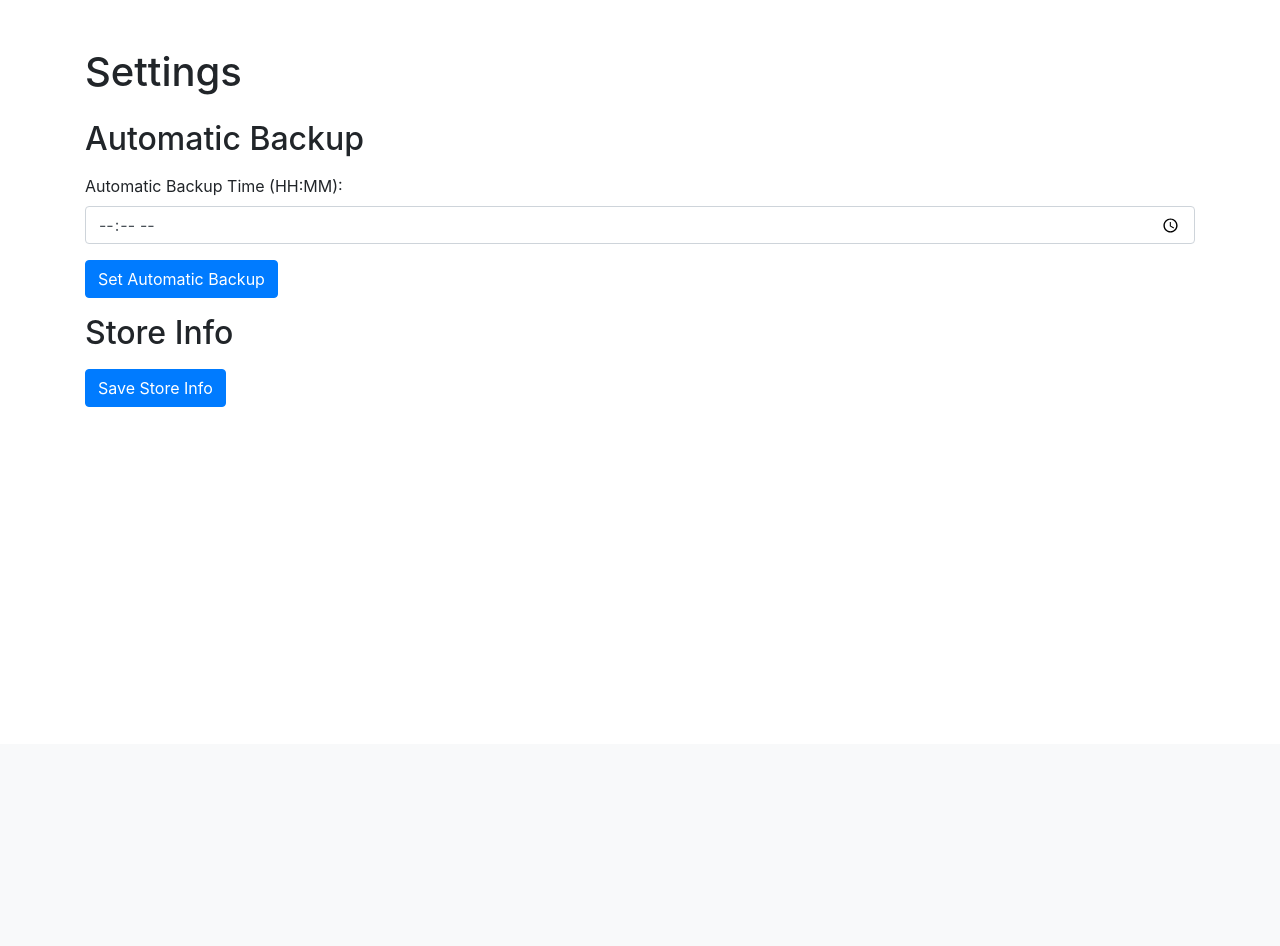
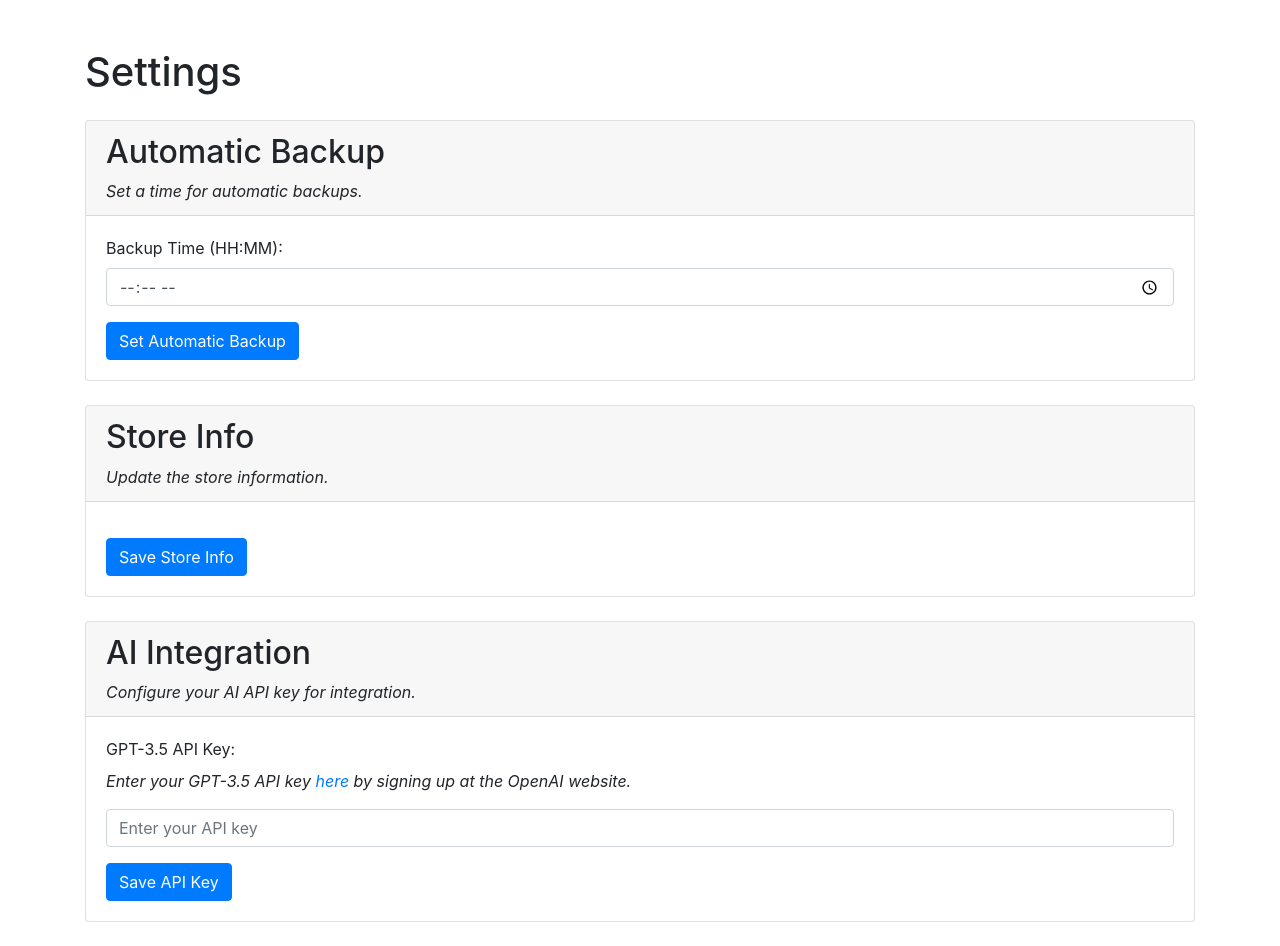
Before and after one commit to ajithrn/product-sticker-app, a Python web app: template app/templates/settings.html in a window 1280 px wide. Shown: the part 56-1002 px from the top of the page. Before the commit the page ends 463 px from the top, so only its background shows below. Run offline with Jinja, Linux system fonts and the light colour scheme; the template is opened without the code that fills it, so the values that code supplies are empty; some libraries are stand-ins or nearby versions.

Commit message:
Refactor settings page and API key management
    - Moved settings-related routes to settings.py for improved organization.
    - Added functionality to enter GPT-3.5 API key on the settings page.
    - Ensured store info fields in the settings page are optional, allowing for saving of partial information.
    - Improved user experience with appropriate flash messages for user actions.
    - Removed inline CSS from base.html and added styles to styles.css for better maintainability.

```diff
--- a/app/main/__init__.py
+++ b/app/main/__init__.py
@@ -2,4 +2,4 @@
 
 main = Blueprint('main', __name__)
 
-from . import routes, categories, products, print_jobs, users, analytics, print_routes, backups
+from . import routes, categories, products, print_jobs, users, analytics, print_routes, backups, settings
--- a/app/main/products.py
+++ b/app/main/products.py
@@ -18,7 +18,7 @@
     The batch number now includes the hour.
     """
     initials = ''.join([word[0] for word in product_name.split()]).upper()
-    date_str = datetime.now().strftime('%d%m%y%H')
+    date_str = datetime.now().strftime('%d%m%H%M')
     return f'B{initials}{date_str}'
 
 @main.route('/products', methods=['GET'])
--- a/app/models.py
+++ b/app/models.py
@@ -60,3 +60,8 @@
     content_font_size = db.Column(db.Float, nullable=False, default=6.0)
     bg_image = db.Column(db.String(255))
     use_bg_image = db.Column(db.Boolean, default=False)
+
+class Setting(db.Model):
+    id = db.Column(db.Integer, primary_key=True)
+    auto_backup_time = db.Column(db.String(5), nullable=True)
+    gpt_api_key_hash = db.Column(db.String(255), nullable=True)
--- a/app/static/css/styles.css
+++ b/app/static/css/styles.css
@@ -9,3 +9,15 @@
 .list-group-item {
   cursor: pointer;
 }
+
+.dropdown:hover .dropdown-menu {
+  display: block;
+}
+
+.dropdown-menu > li:hover {
+  background-color: #f1f1f1;
+}
+
+.navbar-nav .dropdown-menu {
+  position: absolute;
+}
--- a/app/templates/base.html
+++ b/app/templates/base.html
@@ -7,17 +7,6 @@
     <link rel="stylesheet" href="https://stackpath.bootstrapcdn.com/bootstrap/4.3.1/css/bootstrap.min.css">
     <link rel="stylesheet" href="{{ url_for('static', filename='css/styles.css') }}">
     <link rel="icon" href="{{ url_for('static', filename='images/favicon.ico') }}" type="image/x-icon">
-    <style>
-        .dropdown:hover .dropdown-menu {
-            display: block;
-        }
-        .dropdown-menu > li:hover {
-            background-color: #f1f1f1;
-        }
-        .navbar-nav .dropdown-menu {
-            position: absolute;
-        }
-    </style>
 </head>
 <body>
   <nav class="navbar navbar-expand-lg navbar-light bg-light">
--- a/app/templates/settings.html
+++ b/app/templates/settings.html
@@ -2,18 +2,29 @@
 {% block content %}
 <h1 class="mb-4">Settings</h1>
 
-<h2 class="mb-3">Automatic Backup</h2>
+<div class="card mb-4">
+    <div class="card-header">
+        <h2 class="mb-0">Automatic Backup</h2>
+        <p class="mt-2 mb-0 font-italic">Set a time for automatic backups.</p>
+    </div>
+    <div class="card-body">
         <form method="POST" action="{{ url_for('main.settings') }}">
             {{ store_info_form.csrf_token }}
             <div class="form-group">
-        <label for="time">Automatic Backup Time (HH:MM):</label>
+                <label for="time">Backup Time (HH:MM):</label>
                 <input type="time" id="time" name="time" class="form-control" value="{{ auto_backup_time if auto_backup_time else '' }}" required>
             </div>
-    <button type="submit" name="set_backup_time" class="btn btn-primary mb-3">Set Automatic Backup</button>
+            <button type="submit" name="set_backup_time" class="btn btn-primary">Set Automatic Backup</button>
         </form>
+    </div>
+</div>
 
-<h2 class="mb-3">Store Info</h2>
-
+<div class="card mb-4">
+    <div class="card-header">
+        <h2 class="mb-0">Store Info</h2>
+        <p class="mt-2 mb-0 font-italic">Update the store information.</p>
+    </div>
+    <div class="card-body">
         <form method="POST" action="{{ url_for('main.settings') }}">
             {{ store_info_form.csrf_token }}
             <div class="form-group">
@@ -36,6 +47,29 @@
                 {{ store_info_form.fssai_number.label }}
                 {{ store_info_form.fssai_number(class="form-control") }}
             </div>
-    <button type="submit" name="store_info_submit" class="btn btn-primary mb-3">Save Store Info</button>
+            <button type="submit" name="store_info_submit" class="btn btn-primary">Save Store Info</button>
         </form>
+    </div>
+</div>
+
+<div class="card mb-4">
+    <div class="card-header">
+        <h2 class="mb-0">AI Integration</h2>
+        <p class="mt-2 mb-0 font-italic">Configure your AI API key for integration.</p>
+    </div>
+    <div class="card-body">
+        <form method="POST" action="{{ url_for('main.settings') }}">
+            {{ store_info_form.csrf_token }}
+            <div class="form-group">
+                <label for="gpt_api_key">GPT-3.5 API Key:</label>
+                <p class="font-italic">
+                    Enter your GPT-3.5 API key
+                    <a href="https://platform.openai.com/api-keys" target="_blank">here</a> by signing up at the OpenAI website.
+                </p>
+                <input type="text" id="gpt_api_key" name="gpt_api_key" class="form-control" placeholder="Enter your API key" value="{{ partial_api_key if partial_api_key else '' }}" required>
+            </div>
+            <button type="submit" name="set_gpt_key" class="btn btn-primary">Save API Key</button>
+        </form>
+    </div>
+</div>
 {% endblock %}
```
Also changed, not shown: app/forms.py (+4 -4 lines), app/main/routes.py (+0 -38 lines), app/main/settings.py (added, +79 -0 lines). Lines whose indentation alone changed are shown as unchanged.
